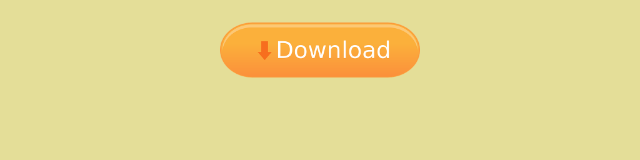
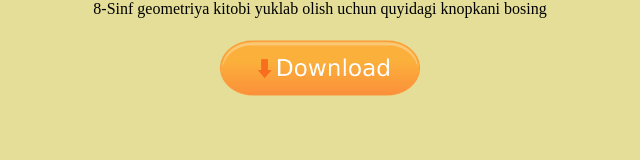
Before and after one commit to SamTum43/Download, a plain HTML site: page index.html in a window 1280 px wide. Shown: the whole page, without its empty margins (320-960 px from the left). Drawn offline with Linux system fonts and the light colour scheme.

Commit message:
Update index.html

```diff
--- a/index.html
+++ b/index.html
@@ -11,6 +11,7 @@
 
 <body>
     <div class="btn">
+        <div class="nom">8-Sinf geometriya kitobi yuklab olish uchun quyidagi knopkani bosing</div>
         <a href="8-sinf geometriya 8 uzb.pdf" download=""><img src="button-g048efabfd_640.png" alt="" width="200px"
                 height="100px"></a>
     </div>
```
